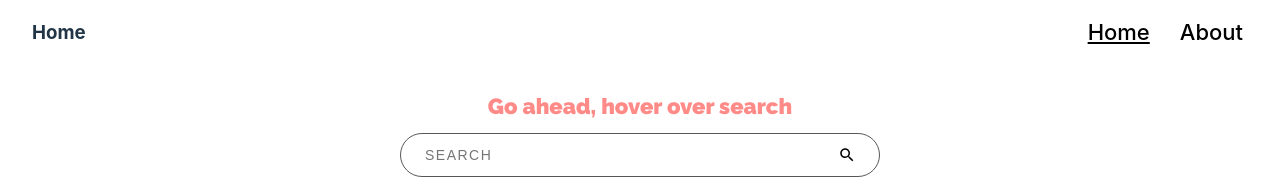
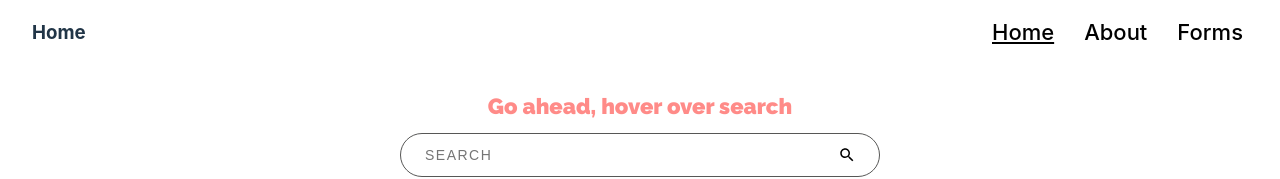
Before and after one commit to Nkp1sss/Reactify, a React (Vite) app: page / in a window 1280 px wide. Shown: the top 179 px of the page. Built offline with nearby package versions, Linux system fonts and the light colour scheme; a web font is replaced by a local one.

Commit message:
feat: add forms page

```diff
--- a/src/App.tsx
+++ b/src/App.tsx
@@ -9,6 +9,7 @@
 import RootLayout from './layouts/RootLayout';
 import Home from './pages/Home';
 import About from './pages/About';
+import Forms from './pages/Forms';
 import Notfound from './pages/Notfound';
 
 const router = createBrowserRouter(
@@ -16,6 +17,7 @@
     <Route path="/" element={<RootLayout />}>
       <Route index element={<Home />} />
       <Route path="about" element={<About />} />
+      <Route path="forms" element={<Forms />} />
       <Route path="*" element={<Notfound />} />
     </Route>
   )
--- a/src/components/Header/Header.tsx
+++ b/src/components/Header/Header.tsx
@@ -9,6 +9,7 @@
 enum Title {
   HOME = 'Home',
   ABOUT = 'About',
+  FORMS = 'Forms',
   NOTFOUND = 'Not found',
 }
 
--- a/src/components/NavBar/NavBar.tsx
+++ b/src/components/NavBar/NavBar.tsx
@@ -7,6 +7,7 @@
       <nav className="header-nav nav">
         <NavLink to="/">Home</NavLink>
         <NavLink to="/about">About</NavLink>
+        <NavLink to="/forms">Forms</NavLink>
       </nav>
     );
   }
--- /dev/null
+++ b/src/pages/Forms.tsx
@@ -0,0 +1,16 @@
+import React from 'react';
+
+class Forms extends React.Component {
+  render() {
+    return (
+      <main className="forms">
+        <div className="container">
+          <h1>It is forms page</h1>
+          <p>This page tells you about forms.</p>
+        </div>
+      </main>
+    );
+  }
+}
+
+export default Forms;
```
